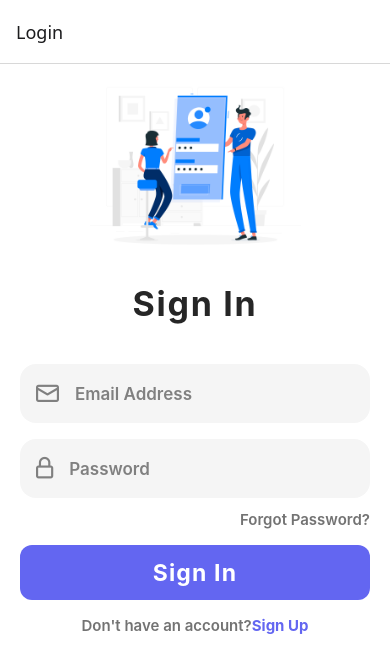
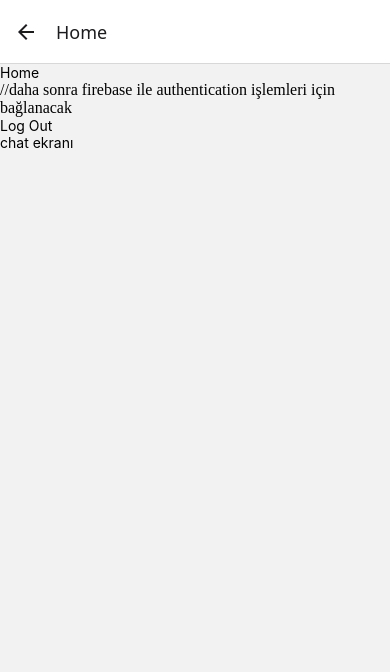
Before and after one commit to hilalezgii/ChatApp, a React Native app: screen /Home in a window 390 px wide. Shown: the top 672 px of the page. Built offline with nearby package versions, Linux system fonts and the light colour scheme.

Commit message:
button eklendi

```diff
--- a/App.tsx
+++ b/App.tsx
@@ -6,6 +6,7 @@ import './global.css';
 import {View, Text, Button} from 'react-native';
 import Login from './src/Screens/Login/Login.tsx';
 import Register from './src/Screens/Register/Register.tsx';
+import Home from './src/Screens/Home/Home.tsx';
 import {AuthContextProvider, useAuth} from './src/Context/authContext.tsx';
 
 const Stack = createNativeStackNavigator();
@@ -14,6 +15,7 @@ const AuthStack = () => (
     <Stack.Navigator>
         <Stack.Screen name="Login" component={Login}/>
         <Stack.Screen name="Register" component={Register}/>
+        <Stack.Screen name="Home" component={Home}/>
     </Stack.Navigator>
 );
 
--- /dev/null
+++ b/src/Screens/Home/Home.tsx
@@ -0,0 +1,17 @@
+import {Text, TouchableOpacity, View} from 'react-native';
+
+const Home:React.FC = () => {
+    return (
+        <View>
+            <Text>Home</Text>
+            <TouchableOpacity>
+                //daha sonra firebase ile authentication işlemleri için bağlanacak
+                <Text>Log Out</Text>
+                <TouchableOpacity>
+                    <Text>chat ekranı</Text>
+                </TouchableOpacity>
+            </TouchableOpacity>
+        </View>
+    );
+};
+export default Home;
--- a/src/Screens/Login/Login.tsx
+++ b/src/Screens/Login/Login.tsx
@@ -1,103 +1,98 @@
-import {widthPercentageToDP as wp, heightPercentageToDP as hp} from 'react-native-responsive-screen';
-import React, {useRef, useState} from 'react';
-import {Alert, Image, Pressable, StatusBar, Text, TextInput, TouchableOpacity, View} from 'react-native';
+import { widthPercentageToDP as wp, heightPercentageToDP as hp } from 'react-native-responsive-screen';
+import React, { useRef, useState } from 'react';
+import { Alert, Image, Pressable, StatusBar, Text, TextInput, TouchableOpacity, View } from 'react-native';
 import 'nativewind';
-import {useNavigation} from '@react-navigation/native';
+import { useNavigation } from '@react-navigation/native';
 import Octicons from 'react-native-vector-icons/Octicons';
-import Loading from '../../Components/Loading.tsx';
-import CustomKeyboard from "../../Components/CustomKeyboard.tsx";
+import Loading from '../../Components/Loading';
+import CustomKeyboard from '../../Components/CustomKeyboard';
 
 const Login: React.FC = () => {
-    const navigation = useNavigation();
+    const navigation = useNavigation<any>();
     const [loading, setLoading] = useState<boolean>(false);
 
-    // useRef ile referansları belirtiyoruz
-    const emailRef = useRef<TextInput>(null);
-    const passwordRef = useRef<TextInput>(null);
+    // TextInput yerine string ref kullanılıyor
+    const emailRef = useRef<string>('');
+    const passwordRef = useRef<string>('');
 
     const handleLogin = async () => {
         if (!emailRef.current || !passwordRef.current) {
             Alert.alert('Sign In', 'Please fill all the fields');
             return;
         }
+        else {
+            navigation.navigate('Home');
+        }
 
-        //login process
+        // login process
     };
 
     return (
         <CustomKeyboard>
-            <StatusBar barStyle="dark-content"/>
-            <View style={{backgroundColor: 'white', paddingHorizontal: wp(5)}} className="flex-1 gap-2">
+            <StatusBar barStyle="dark-content" />
+            <View style={{ backgroundColor: 'white', paddingHorizontal: wp(5) }} className="flex-1 gap-2">
                 <View className="items-center">
-                    <Image style={{height: hp(25)}} resizeMode="contain" source={require('../../Assets/login.jpg')}/>
+                    <Image style={{ height: hp(25) }} resizeMode="contain" source={require('../../Assets/login.jpg')} />
                 </View>
                 <View className="gap-10">
-                    <Text style={{fontSize: hp(4), textAlign: 'center'}}
-                          className="font-bold tracking-wider text-neutral-800">
+                    <Text style={{ fontSize: hp(4), textAlign: 'center' }} className="font-bold tracking-wider text-neutral-800">
                         Sign In
                     </Text>
                     <View className="gap-4">
-                        <View style={{height: hp(7)}}
-                              className="flex-row gap-4 px-4 bg-neutral-100 items-center rounded-2xl">
-                            <Octicons name="mail" size={hp(2.7)} color="gray"/>
+                        <View style={{ height: hp(7) }} className="flex-row gap-4 px-4 bg-neutral-100 items-center rounded-2xl">
+                            <Octicons name="mail" size={hp(2.7)} color="gray" />
                             <TextInput
-
-                                onChangeText={value => emailRef.current = value}
-                                style={{fontSize: hp(2)}}
+                                onChangeText={value => (emailRef.current = value)}
+                                style={{ fontSize: hp(2) }}
                                 className="flex-1 font-semibold text-neutral-700"
                                 placeholder="Email Address"
                                 placeholderTextColor="gray"
                             />
                         </View>
                         <View className="gap-3">
-                            <View style={{height: hp(7)}}
-                                  className="flex-row gap-4 px-4 bg-neutral-100 items-center rounded-2xl">
-                                <Octicons name="lock" size={hp(2.7)} color="gray"/>
+                            <View style={{ height: hp(7) }} className="flex-row gap-4 px-4 bg-neutral-100 items-center rounded-2xl">
+                                <Octicons name="lock" size={hp(2.7)} color="gray" />
                                 <TextInput
-                                    onChangeText={value => passwordRef.current = value}
-                                    style={{fontSize: hp(2)}}
+                                    onChangeText={value => (passwordRef.current = value)}
+                                    style={{ fontSize: hp(2) }}
                                     className="flex-1 font-semibold text-neutral-700"
                                     placeholder="Password"
                                     secureTextEntry
                                     placeholderTextColor="gray"
                                 />
                             </View>
-                            <Text style={{fontSize: hp(1.8)}} className="font-semibold text-right text-neutral-500">
+                            <Text style={{ fontSize: hp(1.8) }} className="font-semibold text-right text-neutral-500">
                                 Forgot Password?
                             </Text>
                         </View>
 
                         {/* Submit Button */}
-
                         <View>
-
-                            {
-                                loading ? (
-                                    <View className={'flex-row justify-center'}>
-                                        <Loading size={hp(12)}/>
-                                    </View>
-                                ) : (
-                                    <TouchableOpacity onPress={handleLogin} style={{height: hp(6.5)}}
-                                                      className="bg-indigo-500 rounded-xl justify-center items-center">
-                                        <Text style={{fontSize: hp(2.7)}}
-                                              className="text-white font-bold tracking-wider">
-                                            Sign In
-                                        </Text>
-                                    </TouchableOpacity>
-                                )
-                            }
-
+                            {loading ? (
+                                <View className="flex-row justify-center">
+                                    <Loading size={hp(12)} />
+                                </View>
+                            ) : (
+                                <TouchableOpacity
+                                    onPress={handleLogin}
+                                    style={{ height: hp(6.5) }}
+                                    className="bg-indigo-500 rounded-xl justify-center items-center"
+                                >
+                                    <Text style={{ fontSize: hp(2.7) }} className="text-white font-bold tracking-wider">
+                                        Sign In
+                                    </Text>
+                                </TouchableOpacity>
+                            )}
                         </View>
-
 
                         {/* Sign Up Text */}
                         <View className="flex-row justify-center">
-                            <Text style={{fontSize: hp(1.8)}} className="font-semibold text-neutral-500">
+                            <Text style={{ fontSize: hp(1.8) }} className="font-semibold text-neutral-500">
                                 Don't have an account?
                             </Text>
                             <Pressable onPress={() => navigation.navigate('Register')}>
-                                <Text style={{fontSize: hp(1.8)}} className="font-bold text-indigo-500">
-                                    Sign Up
+                                <Text style={{ fontSize: hp(1.8) }} className="font-bold text-indigo-500">
+                                    {' '}Sign Up
                                 </Text>
                             </Pressable>
                         </View>
--- a/src/Screens/Register/Register.tsx
+++ b/src/Screens/Register/Register.tsx
@@ -1,87 +1,79 @@
-import {widthPercentageToDP as wp, heightPercentageToDP as hp} from 'react-native-responsive-screen';
-import React, {useRef, useState} from 'react';
-import {Alert, Image, Pressable, StatusBar, Text, TextInput, TouchableOpacity, View} from 'react-native';
+import { widthPercentageToDP as wp, heightPercentageToDP as hp } from 'react-native-responsive-screen';
+import React, { useRef, useState } from 'react';
+import { Alert, Image, Pressable, StatusBar, Text, TextInput, TouchableOpacity, View } from 'react-native';
 import 'nativewind';
-import {useNavigation} from '@react-navigation/native';
+import { useNavigation } from '@react-navigation/native';
 import Octicons from 'react-native-vector-icons/Octicons';
 import Feather from 'react-native-vector-icons/Feather';
-import Loading from '../../Components/Loading.tsx';
-import CustomKeyboard from '../../Components/CustomKeyboard.tsx';
-
+import Loading from '../../Components/Loading';
+import CustomKeyboard from '../../Components/CustomKeyboard';
 
 const Register: React.FC = () => {
-    const navigation = useNavigation();
+    const navigation = useNavigation<any>();
     const [loading, setLoading] = useState<boolean>(false);
 
-    const emailRef = useRef<TextInput>(null);
-    const passwordRef = useRef<TextInput>(null);
-    const usernameRef = useRef<TextInput>(null);
-    const profileRef = useRef<TextInput>(null);
+    const emailRef = useRef<string>('');
+    const passwordRef = useRef<string>('');
+    const usernameRef = useRef<string>('');
+    const profileRef = useRef<string>('');
 
     const handleRegister = async () => {
         if (!emailRef.current || !passwordRef.current || !usernameRef.current || !profileRef.current) {
             Alert.alert('Sign In', 'Please fill all the fields');
             return;
         }
-        //register process
+        // register process
     };
 
     return (
         <CustomKeyboard>
-            <StatusBar barStyle="dark-content"/>
-            <View style={{backgroundColor: 'white', paddingHorizontal: wp(5)}}
-                  className="flex-1 gap-2">
+            <StatusBar barStyle="dark-content" />
+            <View style={{ backgroundColor: 'white', paddingHorizontal: wp(5) }} className="flex-1 gap-2">
                 <View className="items-center">
-                    <Image style={{height: hp(25)}} resizeMode="contain"
-                           source={require('../../Assets/newRegister.jpg')}/>
+                    <Image style={{ height: hp(25) }} resizeMode="contain" source={require('../../Assets/newRegister.jpg')} />
                 </View>
                 <View className="gap-10">
-                    <Text style={{fontSize: hp(4), textAlign: 'center'}}
-                          className="font-bold tracking-wider text-neutral-800">
+                    <Text style={{ fontSize: hp(4), textAlign: 'center' }} className="font-bold tracking-wider text-neutral-800">
                         Sign Up
                     </Text>
                     <View className="gap-4">
-                        <View style={{height: hp(7)}}
-                              className="flex-row gap-4 px-4 bg-neutral-100 items-center rounded-2xl">
-                            <Feather name="user" size={hp(2.7)} color="gray"/>
+                        <View style={{ height: hp(7) }} className="flex-row gap-4 px-4 bg-neutral-100 items-center rounded-2xl">
+                            <Feather name="user" size={hp(2.7)} color="gray" />
                             <TextInput
-                                onChangeText={value => usernameRef.current = value}
-                                style={{fontSize: hp(2)}}
+                                onChangeText={value => (usernameRef.current = value)}
+                                style={{ fontSize: hp(2) }}
                                 className="flex-1 font-semibold text-neutral-700"
                                 placeholder="Username"
                                 placeholderTextColor="gray"
                             />
                         </View>
-                        <View style={{height: hp(7)}}
-                              className="flex-row gap-4 px-4 bg-neutral-100 items-center rounded-2xl">
-                            <Octicons name="mail" size={hp(2.7)} color="gray"/>
+                        <View style={{ height: hp(7) }} className="flex-row gap-4 px-4 bg-neutral-100 items-center rounded-2xl">
+                            <Octicons name="mail" size={hp(2.7)} color="gray" />
                             <TextInput
-                                onChangeText={value => emailRef.current = value}
-                                style={{fontSize: hp(2)}}
+                                onChangeText={value => (emailRef.current = value)}
+                                style={{ fontSize: hp(2) }}
                                 className="flex-1 font-semibold text-neutral-700"
                                 placeholder="Email Address"
                                 placeholderTextColor="gray"
                             />
                         </View>
 
-                        <View style={{height: hp(7)}}
-                              className="flex-row gap-4 px-4 bg-neutral-100 items-center rounded-2xl">
-                            <Octicons name="lock" size={hp(2.7)} color="gray"/>
+                        <View style={{ height: hp(7) }} className="flex-row gap-4 px-4 bg-neutral-100 items-center rounded-2xl">
+                            <Octicons name="lock" size={hp(2.7)} color="gray" />
                             <TextInput
-                                onChangeText={value => passwordRef.current = value}
-                                style={{fontSize: hp(2)}}
+                                onChangeText={value => (passwordRef.current = value)}
+                                style={{ fontSize: hp(2) }}
                                 className="flex-1 font-semibold text-neutral-700"
                                 placeholder="Password"
                                 secureTextEntry
                                 placeholderTextColor="gray"
                             />
                         </View>
-                        <View style={{height: hp(7)}}
-                              className="flex-row gap-4 px-4 bg-neutral-100 items-center rounded-2xl">
-                            <Feather name="image" size={hp(2.7)} color="gray"/>
+                        <View style={{ height: hp(7) }} className="flex-row gap-4 px-4 bg-neutral-100 items-center rounded-2xl">
+                            <Feather name="image" size={hp(2.7)} color="gray" />
                             <TextInput
-                                onChangeText={value => profileRef.current = value}
-                                style={{fontSize: hp(2)}}
+                                onChangeText={value => (profileRef.current = value)}
+                                style={{ fontSize: hp(2) }}
                                 className="flex-1 font-semibold text-neutral-700"
                                 placeholder="Profile Url"
                                 placeholderTextColor="gray"
@@ -89,35 +81,32 @@ const Register: React.FC = () => {
                         </View>
 
                         {/* Submit Button */}
-
                         <View>
-
-                            {
-                                loading ? (
+                            {loading ? (
                                 <View className={'flex-row justify-center'}>
-                                        <Loading size={hp(12)}/>
+                                    <Loading size={hp(12)} />
                                 </View>
                             ) : (
-                                    <TouchableOpacity onPress={handleRegister} style={{height: hp(6.5)}}
-                                                      className="bg-indigo-500 rounded-xl justify-center items-center">
-                                        <Text style={{fontSize: hp(2.7)}}
-                                              className="text-white font-bold tracking-wider">
+                                <TouchableOpacity
+                                    onPress={handleRegister}
+                                    style={{ height: hp(6.5) }}
+                                    className="bg-indigo-500 rounded-xl justify-center items-center"
+                                >
+                                    <Text style={{ fontSize: hp(2.7) }} className="text-white font-bold tracking-wider">
                                         Sign Up
                                     </Text>
                                 </TouchableOpacity>
-                                )
-                            }
-
+                            )}
                         </View>
 
                         {/* Sign Up Text */}
                         <View className="flex-row justify-center">
-                            <Text style={{fontSize: hp(1.8)}} className="font-semibold text-neutral-500">
+                            <Text style={{ fontSize: hp(1.8) }} className="font-semibold text-neutral-500">
                                 Already have an account ?
                             </Text>
                             <Pressable onPress={() => navigation.navigate('Login')}>
-                                <Text style={{fontSize: hp(1.8)}} className="font-bold text-indigo-500">
-                                    Sign In
+                                <Text style={{ fontSize: hp(1.8) }} className="font-bold text-indigo-500">
+                                    {' '}Sign In
                                 </Text>
                             </Pressable>
                         </View>
```
Also changed, not shown: 2 other files (tests, documents, lock files or other folders). Lines whose indentation alone changed are shown as unchanged.
